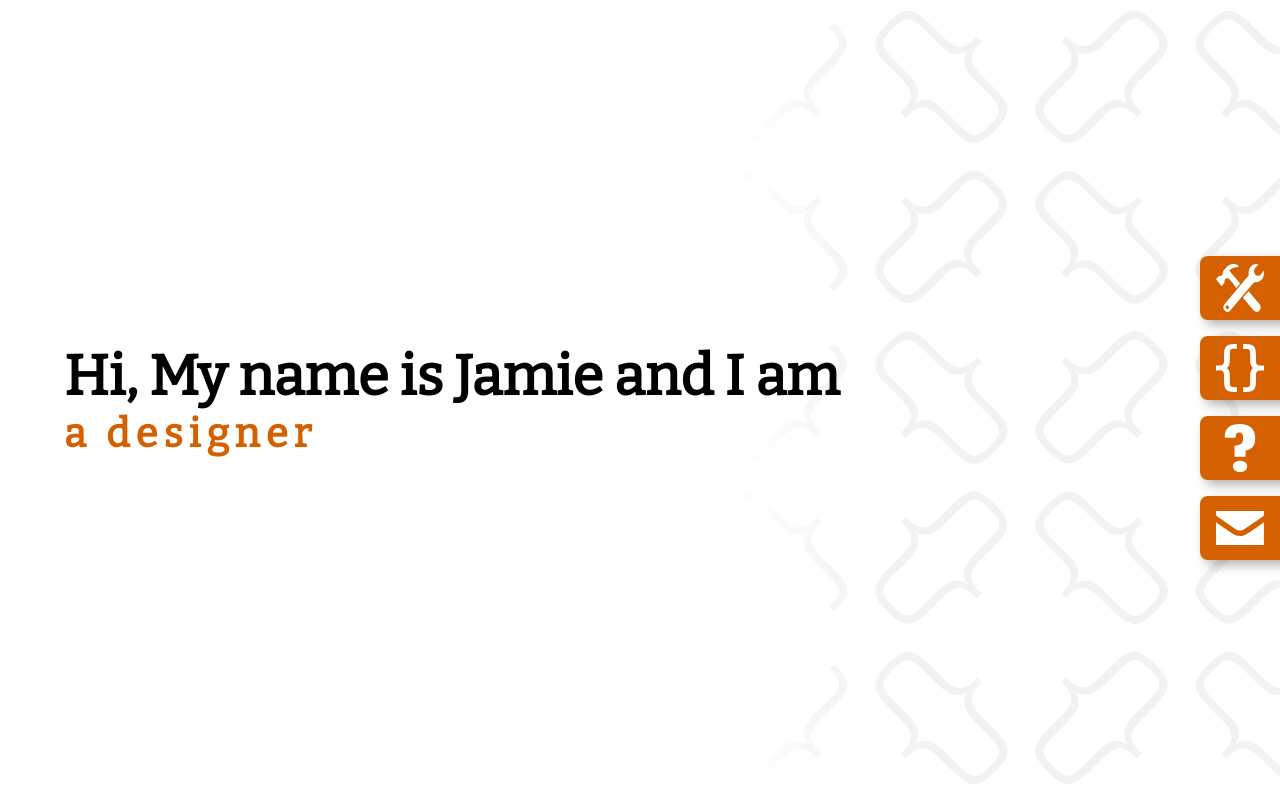
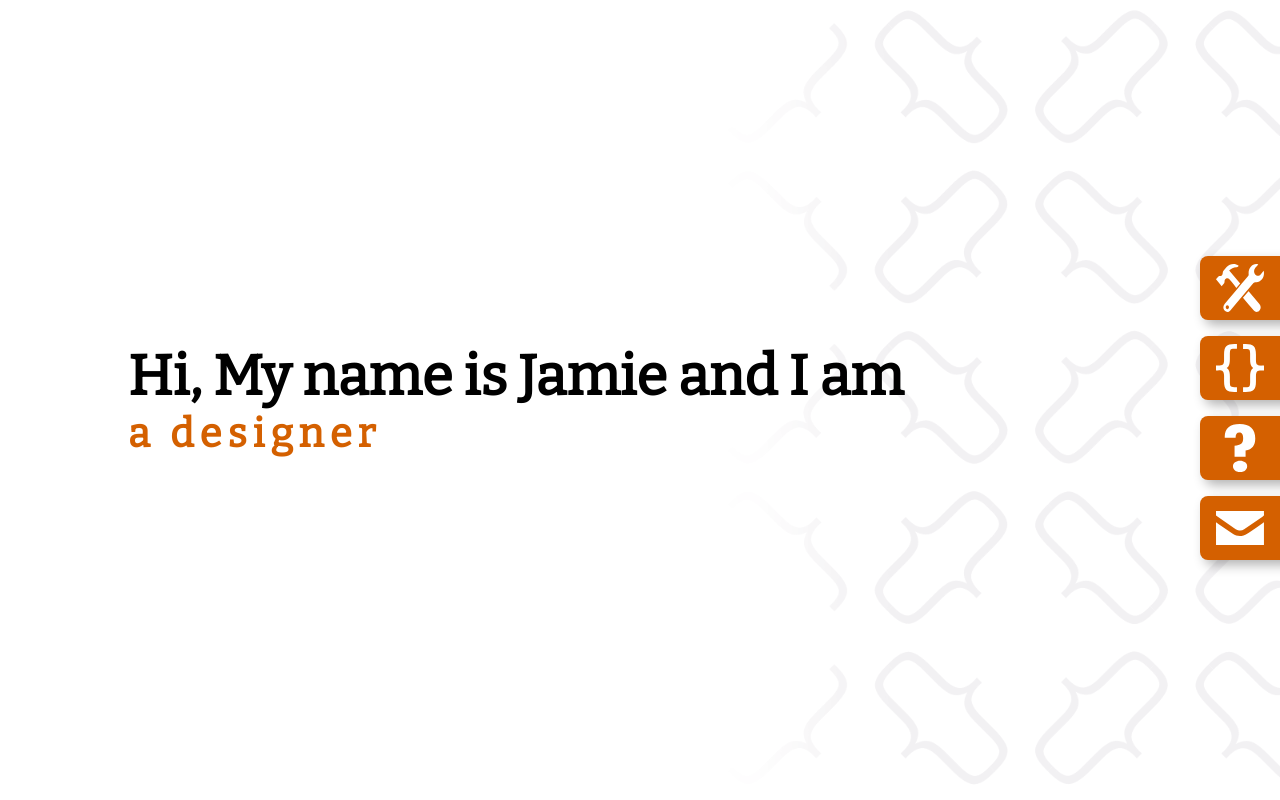
Before and after one commit to Jam52/personal-portfolio-react, a React (Create React App) app: page / in a window 1280 px wide. Built offline with nearby package versions, Linux system fonts and the light colour scheme.

Commit message:
Fix landing msg

```diff
--- a/src/App.css
+++ b/src/App.css
@@ -13,4 +13,5 @@
   position: absolute;
   top: 50%;
   transform: translateY(-50%);
+  left: 5vw;
 }
```
